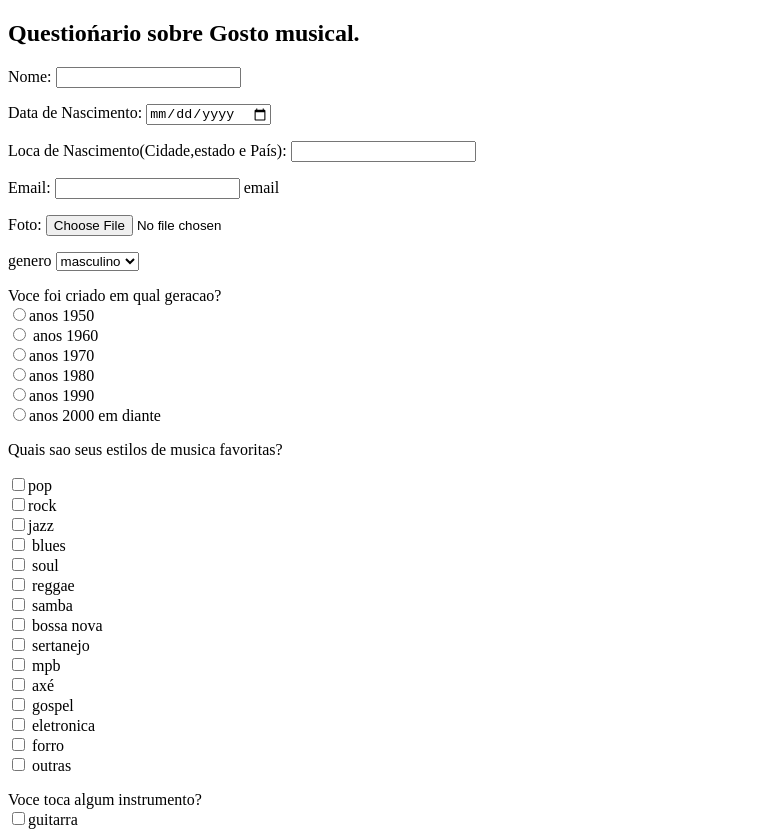
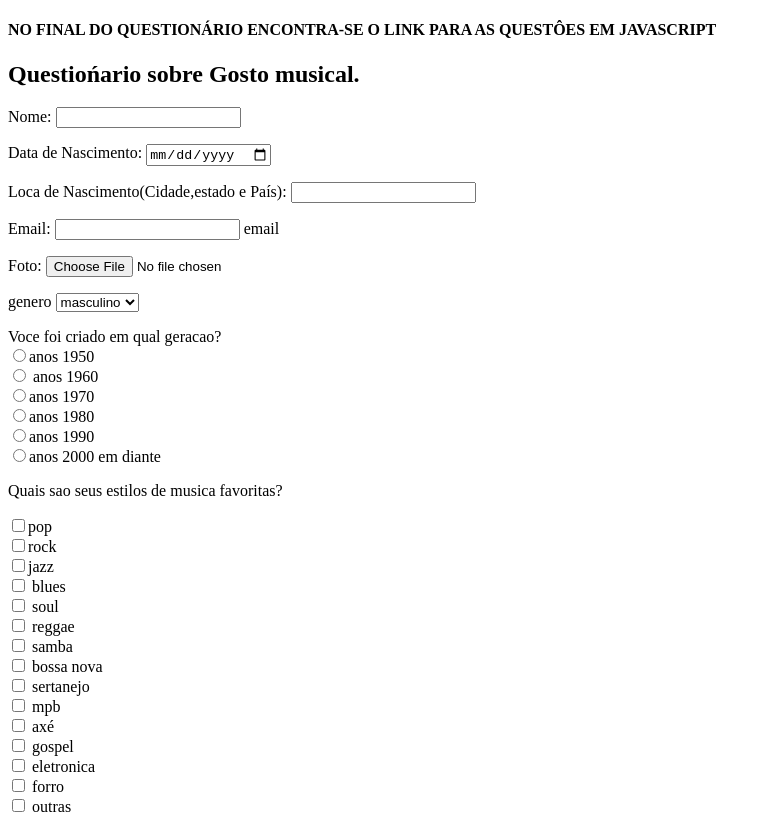
Before and after one commit to victormouracarvalho/victormouracarvalho.github.io, a plain HTML site: page index.html in a window 1280 px wide. Shown: the top 829 px of the page, without its empty margins (0-771 px from the left). Drawn offline with Linux system fonts and the light colour scheme.

Commit message:
Update index.html

```diff
--- a/index.html
+++ b/index.html
@@ -17,6 +17,7 @@
 
 
 <body>
+  <h4> NO FINAL DO QUESTIONÁRIO ENCONTRA-SE O LINK PARA AS QUESTÔES EM JAVASCRIPT </h4>
 <h2> Questiońario sobre Gosto musical. </h2>
     <form>
         <p>Nome: <input  id="nome completo:" name="seu gosto musical"  type="text" ></p>
```
